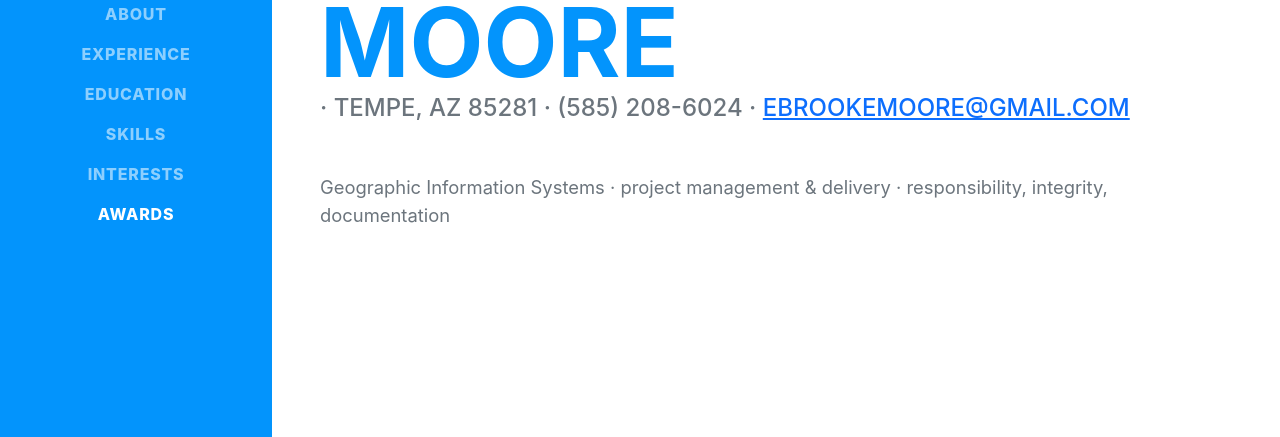
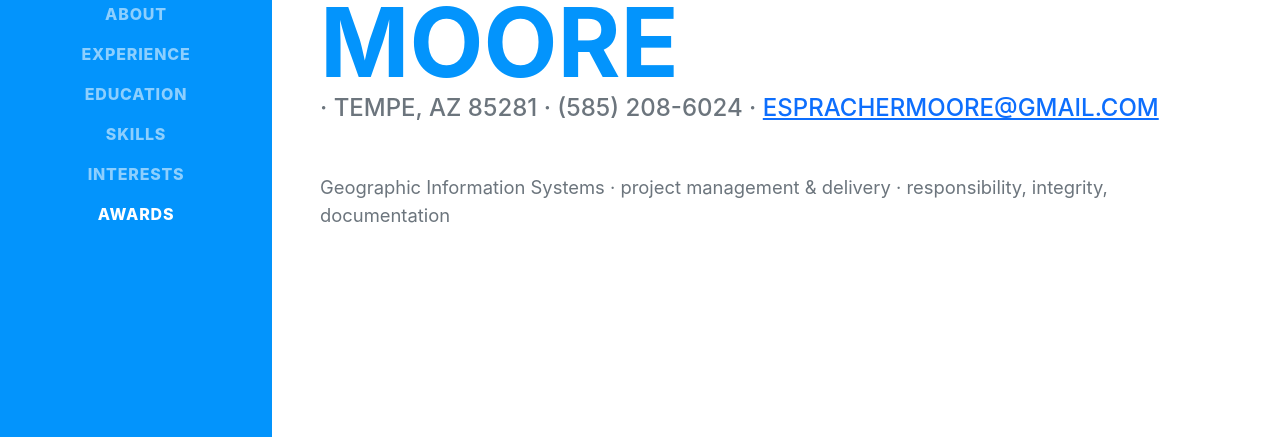
Before and after one commit to bethsheva/bethsheva.github.io, a plain HTML site: page index.html in a window 1280 px wide. Shown: the part 360-797 px from the top of the page. Drawn offline with nearby package versions, Linux system fonts and the light colour scheme; a web font is replaced by a local one.

Commit message:
updated email address

```diff
--- a/index.html
+++ b/index.html
@@ -45,7 +45,7 @@
                     </h1>
                     <div class="subheading mb-5">
                         · Tempe, AZ 85281 · (585) 208-6024 ·
-                        <a href="mailto:ebrookemoore@gmail.com">ebrookemoore@gmail.com</a>
+                        <a href="mailto:esprachermoore@gmail.com">esprachermoore@gmail.com</a>
                     </div>
                     <p class="lead mb-5">Geographic Information Systems · project management & delivery · responsibility, integrity, documentation</p>
                     <!--
```
